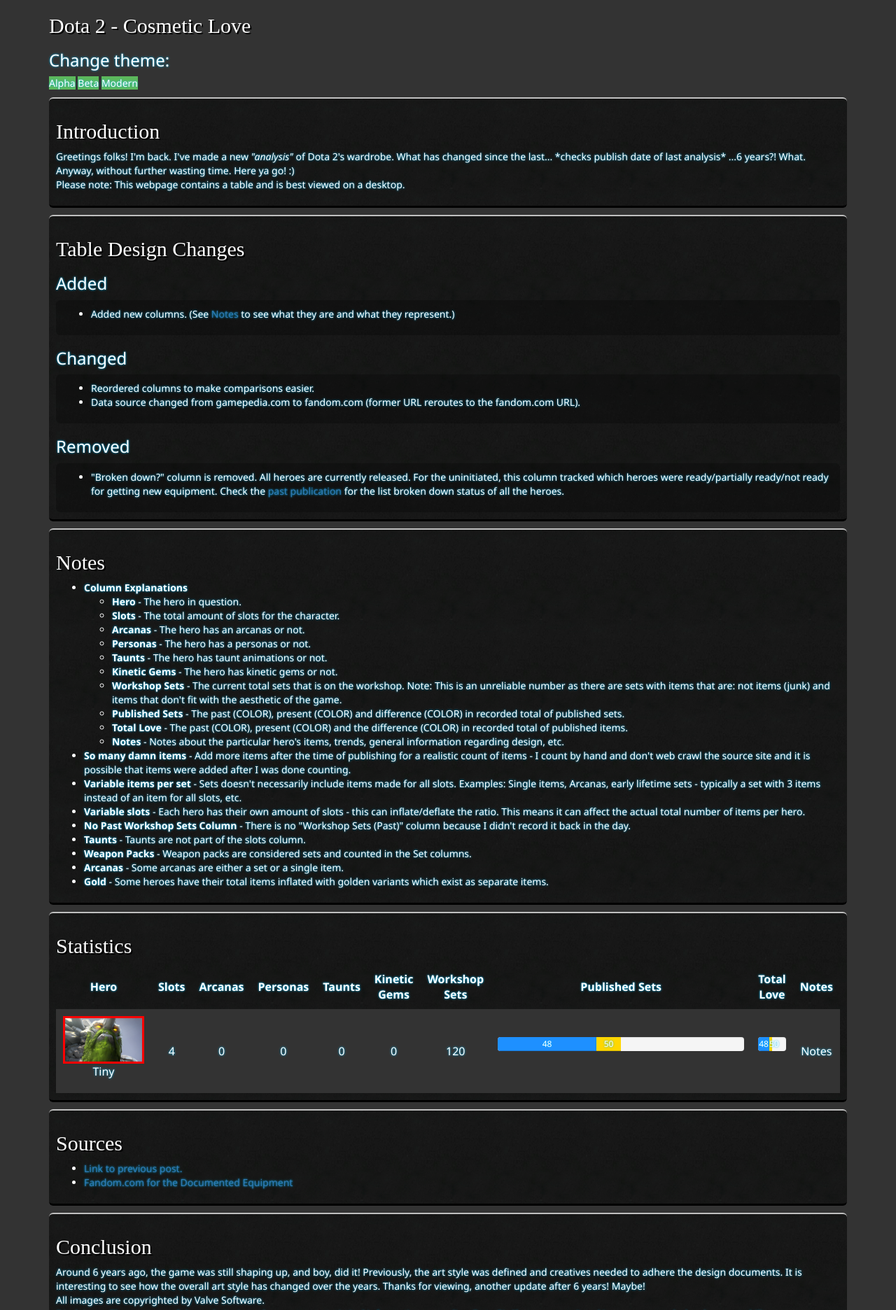
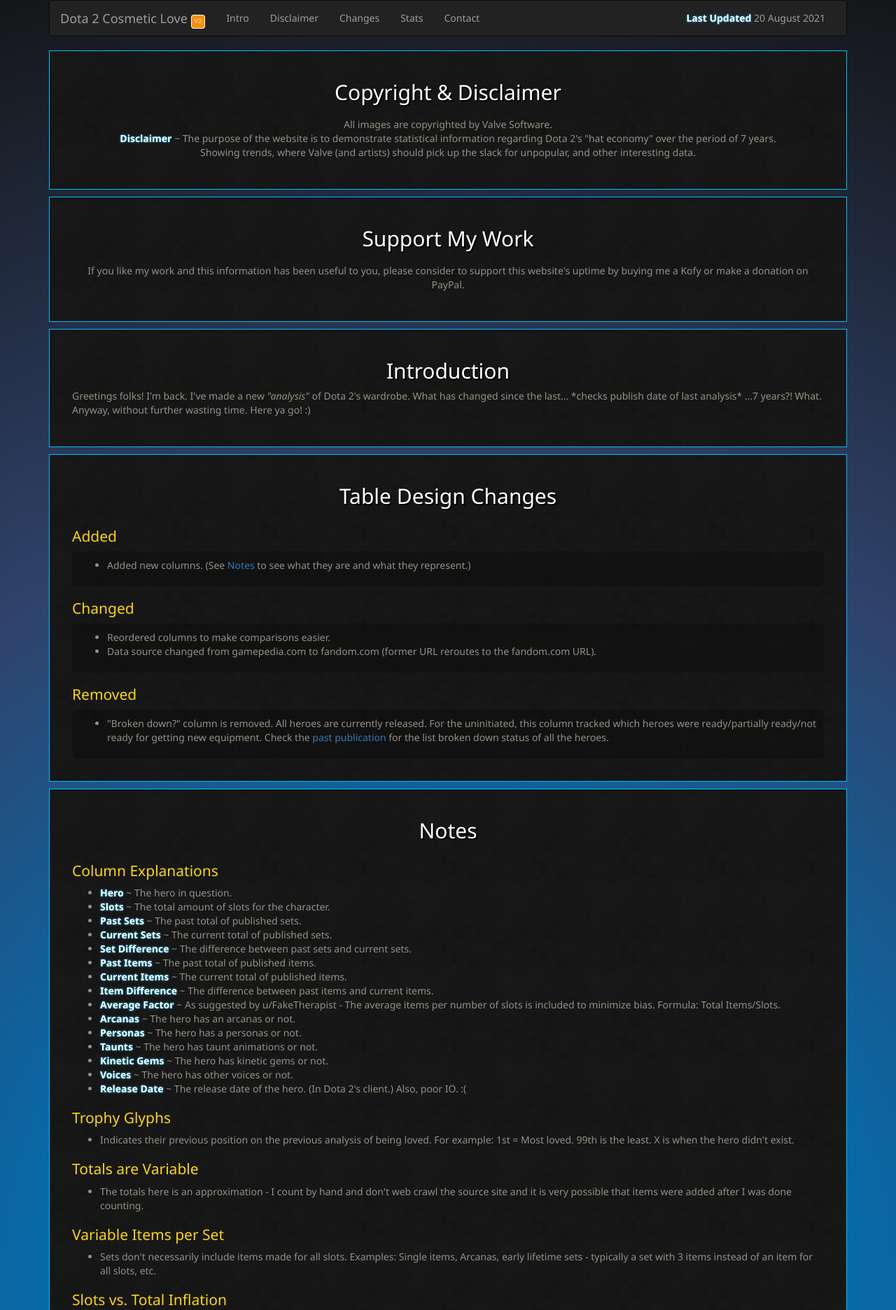
Before and after one commit to 1vertical/DotaCosmeticLoveJS, a plain HTML site: page index.html in a window 1280 px wide. Shown: the top 1872 px of the page at 70% size. Drawn offline with nearby package versions, Linux system fonts and the light colour scheme; files whose address does not match are found by name; a web font is replaced by a local one.

Commit message:
Major Update

```diff
--- a/css/style.css
+++ b/css/style.css
@@ -1,48 +1,11 @@
 * {
     font-family: 'Segoe UI', 'Montserrat', 'Trebuchet MS', 'Lucida Sans Unicode', 'Lucida Grande', 'Lucida Sans', Arial, sans-serif;
-    color: white;
-    text-shadow: 0px 0px 3px deepskyblue;
+    color: #939185;
 }
 
 /*Navigation Styling*/
 
 
-nav {
-    height: 100%;
-    width: 20%;
-    position: fixed;
-    z-index: 1;
-    top: 0;
-    left: 0;
-    background-color: #111; /*(BLACK)*/
-    background-color: #571442; /*(MAROON)*/
-    border-radius: 6px;
-    overflow-x: hidden;
-    padding: 12px;
-}
-
-    nav a {
-        font-size: 25px;
-        display: block;
-        color: white;
-        text-align: center;
-        padding: 6px 6px;
-        text-decoration: none;
-        font-size: 17px;
-        transition: 1s;
-    }
-
-        nav a:hover {
-            background-color: white;
-            color: black;
-            border-radius: 6px;
-            margin-left: 20px;
-            margin-right: 20px;
-            margin-top: 2px;
-            margin-bottom: 2px;
-            padding: 14px 16px;
-            transition: 0.2s;
-        }
 
 
 /*main {*/
@@ -62,35 +25,43 @@ nav {
 
 /*The cards*/
 article, footer {
-    background-color: #555;
-    border-top: 2px silver solid;
-    border-bottom: 3px black solid;
-    border-radius: 6px;
+    background-color: black;
+    border: 1px deepskyblue solid;
     background-image: url("images/tile.png");
     background-repeat: repeat;
-    padding: 0px;
-    padding: 10px;
+    padding: 32px;
     margin: 0 auto;
     margin-top: 10px;
 }
 
+strong {
+    color: white;
+    text-shadow: 0px 0px 3px deepskyblue;
+}
 
 
 body {
-    background-color: #333;
+    background-color: #151618;
+    background: rgb(58,164,149);
+    background: radial-gradient(circle, rgba(58,164,149,1) 0%, rgba(2,111,176,1) 26%, rgba(47,67,108,1) 58%, rgba(21,22,24,1) 100%);
 }
 
 h1 {
     color: white;
     font-size: 4em;
-    font-family: 'STIX Two Math', serif, 'Franklin Gothic Medium', 'Arial Narrow', Arial, sans-serif;
+
     text-shadow: 2px 2px black;
 }
 
 h2 {
     color: white;
-    font-family: 'STIX Two Math', serif, 'Franklin Gothic Medium', 'Arial Narrow', Arial, sans-serif;
+    /*font-family: 'STIX Two Math', serif, 'Franklin Gothic Medium', 'Arial Narrow', Arial, sans-serif;*/
     text-shadow: 2px 2px black;
+}
+
+h3{
+    color: gold;
+    font-size: 1.5em;
 }
 
 button {
@@ -126,7 +97,7 @@ th{
 }
 
 .center {
-    text-align:center;
+    text-align: center;
     margin: auto;
     padding: 10px;
 }
@@ -141,6 +112,16 @@ th{
     width: 110%;
 }
 
+.indent {
+    background-color: darkorange;
+    border: white 0.5px solid;
+    border-radius: 4px;
+    color: white;
+    font-family: Courier New, Courier, monospace;
+    font-size: 0.5em;
+    padding: 4px;
+}
+
 .progress-bar {
     background-color: black;
 }
@@ -152,6 +133,8 @@ th{
 .pbar-gold {
     background-color: gold;
 }
+
+
 
 .str {
     border: solid red 3px;
--- a/index.html
+++ b/index.html
@@ -19,40 +19,77 @@
     <!--STYLES-->
     <link rel="stylesheet" href="css/style.css" />
     <link rel="stylesheet" href="https://cdnjs.cloudflare.com/ajax/libs/font-awesome/4.7.0/css/font-awesome.min.css">
+
+
 </head>
 
 <body class="container">
+
+
     <header>
-        <h2>Dota 2 - Cosmetic Love</h2>
-        <div>
-            <h3>Change theme:</h3>
-            <a class="button btn-success" href="alpha.html">Alpha</a>
-            <a class="button btn-success" href="beta.html">Beta</a>
-            <a class="button btn-success" href="modern.html">Modern</a>
-        </div>
+        <nav class="navbar navbar-inverse">
+            <div class="container-fluid">
+                <div class="navbar-header">
+                    <button type="button" class="navbar-toggle" data-toggle="collapse" data-target="#myNavbar">
+                        <span class="icon-bar"></span>
+                        <span class="icon-bar"></span>
+                        <span class="icon-bar"></span>
+                    </button>
+                    <a class="navbar-brand" href="#">Dota 2 Cosmetic Love <span class="indent">V2</span></a>
+                </div>
+                <div class="collapse navbar-collapse" id="myNavbar">
+                    <ul class="nav navbar-nav">
+                        <li><a href="#">Intro</a></li>
+                        <li><a href="#">Disclaimer</a></li>
+                        <li><a href="#">Changes</a></li>
+
+                        <li><a href="#">Stats</a></li>
+                        <li><a href="#">Contact</a></li>
+                    </ul>
+                    <ul class="nav navbar-nav navbar-right">
+                        <li><a href="#"><strong>Last Updated</strong> 20 August 2021</a></li>
+                    </ul>
+                </div>
+            </div>
+        </nav>
     </header>
+
+    <article id="copyright">
+        <h2 class="center">Copyright & Disclaimer</h2>
+        <p class="center">
+            All images are copyrighted by Valve Software.
+            <br /><strong>Disclaimer </strong> ~ The purpose of the website is to demonstrate statistical information regarding Dota 2's "hat economy" over
+        the period of 7 years. <br />Showing trends, where Valve (and artists) should pick up the slack for unpopular, and other interesting data.</p>
+
+
+    </article>
+
+    <article id="copyright">
+        <h2 class="center">Support My Work</h2>
+        <p class="center">
+            If you like my work and this information has been useful to you, please consider to support this website's uptime by buying me a Kofy or make a donation on PayPal.
+            <!--links-->
+
+        </p>
+
+
+    </article>
+
+
     <main>
 
         <article>
             <div>
-                <h2>Introduction</h2>
+                <h2 class="center">Introduction</h2>
                 <p>
-                    Greetings folks! I'm back. I've made a new <em>"analysis"</em> of Dota 2's wardrobe. What has changed since the last... *checks publish date of last analysis* ...6 years?! What. Anyway, without further
+                    Greetings folks! I'm back. I've made a new <em>"analysis"</em> of Dota 2's wardrobe. What has changed since the last... *checks publish date of last analysis* ...7 years?! What. Anyway, without further
                     wasting time. Here ya go! :)<br />
-                    Please note: This webpage contains a table and is best viewed on a desktop.
                 </p>
-            </div>
-
-            <div>
-
             </div>
         </article>
 
-
-
-
-        <article>
-            <h2>Table Design Changes</h2>
+        <article id="changes">
+            <h2 class="center">Table Design Changes</h2>
 
             <h3>Added</h3>
             <div class="darken">
@@ -73,150 +110,166 @@
             <h3>Removed</h3>
             <div class="darken">
                 <ul>
-                    <li>"Broken down?" column is removed. All heroes are currently released. For the uninitiated, this column tracked which heroes were ready/partially ready/not ready for getting new equipment.
-                    Check the <a href="#sources">past publication</a> for the list broken down status of all the heroes.</li>
+                    <li>
+                        "Broken down?" column is removed. All heroes are currently released. For the uninitiated, this column tracked which heroes were ready/partially ready/not ready for getting new equipment.
+                        Check the <a href="#sources">past publication</a> for the list broken down status of all the heroes.
+                    </li>
                 </ul>
             </div>
         </article>
 
+        <article id="notes">
+            <h2 class="center">Notes</h2>
+            <h3>Column Explanations</h3>
+            <ul>
+                <li><strong>Hero</strong> ~ The hero in question.</li>
+                <li><strong>Slots</strong> ~ The total amount of slots for the character.</li>
+                <li><strong>Past Sets</strong> ~ The past total of published sets.</li>
+                <li><strong>Current Sets</strong> ~ The current total of published sets.</li>
+                <li><strong>Set Difference</strong> ~ The difference between past sets and current sets.</li>
+                <li><strong>Past Items</strong> ~ The past total of published items.</li>
+                <li><strong>Current Items</strong> ~ The current total of published items.</li>
+                <li><strong>Item Difference</strong> ~ The difference between past items and current items.</li>
+                <li><strong>Average Factor</strong> ~ As suggested by u/FakeTherapist - The average items per number of slots is included to minimize bias. Formula: Total Items/Slots.</li>
+                <li><strong>Arcanas</strong> ~ The hero has an arcanas or not.</li>
+                <li><strong>Personas</strong> ~ The hero has a personas or not.</li>
+                <li><strong>Taunts</strong> ~ The hero has taunt animations or not.</li>
+                <li><strong>Kinetic Gems</strong> ~ The hero has kinetic gems or not.</li>
+                <li><strong>Voices</strong> ~ The hero has other voices or not.</li>
+                <li><strong>Release Date</strong> ~ The release date of the hero. (In Dota 2's client.) Also, poor IO. :(</li>
+            </ul>
 
-        <article id="Notes">
-            <h2>Notes</h2>
+            <h3>Trophy Glyphs</h3>
+            <ul>
+                <li>Indicates their previous position on the previous analysis of being loved. For example: 1st = Most loved. 99th is the least. X is when the hero didn't exist.</li>
+            </ul>
+
+            <h3>Totals are Variable</h3>
+            <ul>
+                <li>The totals here is an approximation - I count by hand and don't web crawl the source site and it is very possible that items were added after I was done counting.</li>
+            </ul>
+
+            <h3>Variable Items per Set</h3>
+            <ul>
+                <li>Sets don't necessarily include items made for all slots. Examples: Single items, Arcanas, early lifetime sets - typically a set with 3 items instead of an item
+                for all slots, etc.</li>
+            </ul>
+
+            <h3>Slots vs. Total Inflation</h3>
+            <ul>
+                <li>Each hero has their own amount of slots ~ this can inflate/deflate the ratio leading towards a biased total of items. The Average Factor column is added for an inflation factor for sets.</li>
+            </ul>
+
             <ul>
                 <li>
-                    <strong>Column Explanations</strong>
+                    <strong>Variable Slots</strong>
                     <ul>
-                        <li><strong>Hero</strong> - The hero in question.</li>
-                        <li><strong>Slots</strong> - The total amount of slots for the character.</li>
-                        <li><strong>Arcanas</strong> - The hero has an arcanas or not.</li>
-                        <li><strong>Personas</strong> - The hero has a personas or not.</li>
-                        <li><strong>Taunts</strong> - The hero has taunt animations or not.</li>
-                        <li><strong>Kinetic Gems</strong> - The hero has kinetic gems or not.</li>
-                        <li><strong>Workshop Sets</strong> - The current total sets that is on the workshop. Note: This is an unreliable number as there are sets with items that are: not items (junk) and items that don't fit with the aesthetic of the game.</li>
-                        <li><strong>Published Sets</strong> - The past (COLOR), present (COLOR) and difference (COLOR) in recorded total of published sets.</li>
-                        <li><strong>Total Love</strong> - The past (COLOR), present (COLOR) and the difference (COLOR) in recorded total of published items.</li>
-                        <li><strong>Notes</strong> - Notes about the particular hero's items, trends, general information regarding design, etc.</li>
+
+                        <li>
+                            Some heroes' (like tinker for example) slots differ from the website source total and workshop requirements.
+                            The maximum number is used.
+                        </li>
                     </ul>
                 </li>
-                <li><strong>So many damn items</strong> - Add more items after the time of publishing for a realistic count of items - I count by hand and don't web crawl the source site and it is possible that items were added after I was done counting.</li>
-                <li><strong>Variable items per set</strong> - Sets doesn't necessarily include items made for all slots. Examples: Single items, Arcanas, early lifetime sets - typically a set with 3 items instead of an item for all slots, etc.</li>
-                <li><strong>Variable slots</strong> - Each hero has their own amount of slots - this can inflate/deflate the ratio. This means it can affect the actual total number of items per hero.</li>
-                <li><strong>No Past Workshop Sets Column</strong> - There is no "Workshop Sets (Past)" column because I didn't record it back in the day.</li>
-                <li><strong>Taunts</strong> - Taunts are not part of the slots column.</li>
-                <li><strong>Weapon Packs</strong> - Weapon packs are considered sets and counted in the Set columns.</li>
-                <li><strong>Arcanas</strong> - Some arcanas are either a set or a single item.</li>
-                <li><strong>Gold</strong> - Some heroes have their total items inflated with golden variants which exist as separate items.</li>
+                <li><strong>Slots Column Updated</strong> ~ The slots column was updated to the current slot counts. You will notice that some heroes' slots are also updated from the old count.</li>
+                <li><strong>No Past Workshop Sets Column</strong> ~ There is no "Workshop Sets (Past)" column because I didn't record it back in the day.</li>
+                <li><strong>Weapon Packs</strong> ~ Weapon packs are considered sets here and added in the Set column for heroes that have them.</li>
+                <li><strong>Arcanas</strong>
+                    <ul>
+                        <li>Some arcanas are either a set of items or a single item.</li>
+                    </ul>
+                </li>
+                <li>
+                    <strong>Duplicate Items</strong>
+                </li>
+
+            </ul>
+            <h3>Duplicate and Gold Items</h3>
+            <ul>
+                <li>Some heroes have duplicates of the same item (like a gold version of an item for example).</li>
+                <li>These items are part of the total count.</li>
+                <li>Not all heroes have duplicates though which is also a factor of inflation.</li>
+                <li>Gold items are considered separate items from their standard counterparts.</li>
+            </ul>
+
+        </article>
+
+        <article id="cosmo-stats">
+            <h2 class="center">Statistics</h2>
+            <p><Strong>Mobile Friendliness Note</Strong> ~ Although i've made an attempt to make this chart mobile friendly as possible (within my capability anyway) your experience will be much better on a PC.</p>
+
+            <section>
+                <div class="container text-xs-center">
+
+                    <div class="row">
+
+                        <div class="col fadeIn" data-wow-delay="0.10s">HERO</div>
+                        <div class="col fadeIn" data-wow-delay="0.15s">SLOTS</div>
+                        <div class="col fadeIn" data-wow-delay="0.10s">PASTSETS</div>
+                        <div class="col fadeIn" data-wow-delay="0.15s">PRESENTSETS</div>
+                        <div class="col fadeIn" data-wow-delay="0.10s">SETDIF</div>
+                        <div class="col fadeIn" data-wow-delay="0.15s">PASTITEMS</div>
+                        <div class="col fadeIn" data-wow-delay="0.10s">PRESENTITEMS</div>
+                        <div class="col fadeIn" data-wow-delay="0.15s">ITEMDIF</div>
+                        <div class="col fadeIn" data-wow-delay="0.10s">AVGFACTOR</div>
+                        <div class="col fadeIn" data-wow-delay="0.15s">SLOTS</div>
+
+                    </div>
+
+
+                </div>
+            </section>
+
+        </article>
+
+        <article id="summary">
+            <h2 class="center">Summary</h2>
+            <ul>
+                <li><strong>Total Item Count</strong> - A total (approximation) of XXX items were added since the last analysis.</li>
+                <li><strong>Missing Taunts</strong> - XXX heroes do not have taunts.</li>
+                <li><strong>Missing Kinetic Gems</strong> - XXX heroes do not have kinetic gems.</li>
+                <li><strong>Missing Personas</strong> - XXX heroes do not have personas.</li>
+                <li><strong>Missing Arcanas</strong> - XXX heroes do not have taunts.</li>
+                <li>
+                    <strong>Dedicated Employee</strong> - XXX is the hero that existed the longest amount time with no arcana, no persona, no taunts, no kinetic gems and the least amount
+                    of items.
+                </li>
+                <li><strong>Nepotism is real</strong> - XXX is the hero that existed the least amount of time with an arcana or persona released on Day 1 and other items.</li>
+                <li><strong>Average item set differences for strength heroes are XXX.</strong></li>
+                <li><strong>Average item set differences for agility heroes are XXX.</strong></li>
+                <li><strong>Average item set differences for intelligence heroes are XXX.</strong></li>
+                <li><strong></strong></li>
             </ul>
         </article>
 
-        <article>
-            <h2>Statistics</h2>
+        <article id="conclusion">
+            <h2 class="center">Conclusion</h2>
+            <p>
+                Around 6 years ago, the game was still shaping up, and boy, did it! Previously, the art style was defined and creatives needed to adhere the design documents. It is interesting to see how the overall art style has
+                changed over the years.
 
-            <table class="center">
-                <tr>
-                    <th>Hero</th>
-                    <th>Slots</th>
-                    <th>Arcanas</th>
-                    <th>Personas</th>
-                    <th>Taunts</th>
-                    <th>Kinetic Gems</th>
-                    <th>Workshop Sets</th>
-                    <th>Published Sets</th>
-                    <th>Total Love</th>
-                    <th>Notes</th>
-                </tr>
-
-                <tr>
-                    <!--Hero-->
-                    <td>
-
-                        <p>
-                            <img class="imghero str" src="images/tiny.png" alt="Hero portrait of Tiny" />
-                            Tiny
-                        </p>
-                    </td>
-
-                    <!--Slots-->
-                    <td>
-                        4
-                    </td>
-
-                    <!--Arcanas-->
-                    <td>
-                        0
-                    </td>
-
-                    <!--Personas-->
-                    <td>
-                        0
-                    </td>
-
-                    <!--Taunts-->
-                    <td>
-                        0
-                    </td>
-
-                    <!--KineticGems-->
-                    <td>
-                        0
-                    </td>
-
-                    <!--WorkshopSets-->
-                    <td>
-                        120
-                    </td>
-
-                    <!--PublishedSets-->
-                    <td class="add">
-                        <div class="progress">
-                            <div class="progress-bar pbar-blue" role="progressbar" style="width:40%">
-                                48
-                            </div>
-                            <div class="progress-bar pbar-gold" role="progressbar" style="width:10%">
-                                50
-                            </div>
-                        </div>
-                    </td>
-
-
-                    <!--TotalLove-->
-                    <td class="douaddble">
-                        <div class="progress">
-                            <div class="progress-bar pbar-blue" role="progressbar" style="width:40%">
-                                48
-                            </div>
-                            <div class="progress-bar pbar-gold" role="progressbar" style="width:10%">
-                                50
-                            </div>
-                        </div>
-                    </td>
-
-                    <!--Notes-->
-                    <td>
-                        Notes
-                    </td>
-                </tr>
-            </table>
+                Thanks for viewing, another update after 6 years! Maybe!
+            </p>
         </article>
 
         <article id="sources">
-            <h2>Sources</h2>
+            <h2 class="center">Sources</h2>
             <ul>
                 <li><a href="https://www.reddit.com/r/DotA2/comments/2bpz0j/cosmetic_love/">Link to previous post.</a></li>
-                <li><a href="#">Fandom.com for the Documented Equipment</a></li>
+                <li><a href="https://dota2.fandom.com/wiki/">Fandom.com for the Documented Equipment</a></li>
             </ul>
+        </article>
+
+        <article id="feedback">
+            <h2 class="center">Send me feedback</h2>
+            <p>If you want other data displayed here, please send it for consideration by completing the form below:</p>
+            <p>FORM</p>
         </article>
 
 
     </main>
     <footer>
-        <h2>Conclusion</h2>
-        <p>Around 6 years ago, the game was still shaping up, and boy, did it! Previously, the art style was defined and creatives needed to adhere the design documents. It is interesting to see how the overall art style has
-        changed over the years.
 
-        Thanks for viewing, another update after 6 years! Maybe!
-        <br />All images are copyrighted by Valve Software.
-        <br />Disclaimer: The purpose of the website is to demonstrate statistical information regarding Dota 2's "hat economy" and improve my web development skill.</p>
     </footer>
 
     <script src="js/script.js"></script>
```
